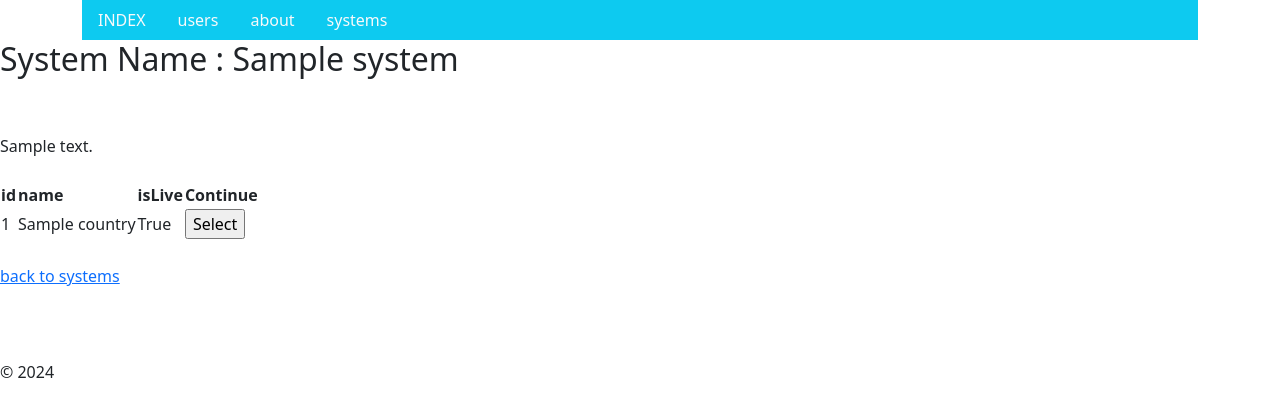
After one commit to nopeson/AR, a Django app: page /systems/1 in a window 1280 px wide. The commit adds this page. Shown: the top 417 px of the page. Run offline with Django 5.2, Linux system fonts and the light colour scheme; tables that the repository leaves empty hold one stand-in row (values such as "Sample post"); some libraries are stand-ins or nearby versions.

Commit message:
system -> country done

```diff
--- a/AccessReview/ARapp/models/__init__.py
+++ b/AccessReview/ARapp/models/__init__.py
@@ -5,3 +5,8 @@ from .model_Countries import Country
 from .model_R_ReviewList import R_ReviewList
 from .model_R_ReviewOptions import R_ReviewResponseOptions
 from .model_R_ReviewType import R_ReviewType
+
+#TABLEs import - for django_tables2 lib
+from .model_Users import UsersTable
+from .model_Systems import SystemsTable
+from .model_Countries import CountryTable
--- a/AccessReview/ARapp/models/model_Countries.py
+++ b/AccessReview/ARapp/models/model_Countries.py
@@ -1,9 +1,30 @@
 from django.db import models
+import django_tables2 as tables
 import datetime
+
+
+
 
 class Country(models.Model):
     countryName = models.CharField(max_length=255)
     isLive = models.BooleanField()
+
+    def __str__(self):
+        """Returns a string representation of a message."""
+        return self.countryName
+
+
+
+class CountryTable(tables.Table):
+    class Meta:
+        model = Country
+        template_name = "django_tables2/bootstrap.html"
+        fields = ("countryName", "isLive", )
+
+    # Select = tables.TemplateColumn('''
+    #                                 <a href="/systems/{{ record.id }}">Select</a>
+    #                                 <a href="/schedule/delete_schedule/{{ record.id }}"
+    #                                     onclick="return confirm('Are you sure you want to delete this?')">on click test</a>''')
 
 
 
--- a/AccessReview/ARapp/models/model_Systems.py
+++ b/AccessReview/ARapp/models/model_Systems.py
@@ -1,10 +1,36 @@
 from django.db import models
+import django_tables2 as tables
 import datetime
+
+from .model_Countries import Country
 
 class Systems(models.Model):
     systemName = models.CharField(max_length=255)
     criticality = models.CharField(max_length=255)
-    country = models.CharField(max_length=255)
+    systemDescription = models.TextField(null=True)
+    #country = models.CharField(max_length=255)
+    country = models.ManyToManyField(Country)
+
+
+
+    def __str__(self):
+        """Returns a string representation of a system."""
+        return self.systemName
+
+
+class SystemsTable(tables.Table):
+    class Meta:
+        model = Systems
+        template_name = "django_tables2/bootstrap.html"
+        fields = ("systemName", "criticality", "country.countryName", )
+    ##TODO modify to pull data based on selected system
+    Select = tables.TemplateColumn('''
+                                    <a href="/systems/{{ record.id }}">Select</a>
+                                    <a href="/schedule/delete_schedule/{{ record.id }}"
+                                        onclick="return confirm('Are you sure you want to delete this?')">on click test</a>''')
+
+
+
 
 #Table Systems{
 #  id integer [primary key]
--- /dev/null
+++ b/AccessReview/ARapp/templates/ARapp/Systems_detail.html
@@ -0,0 +1,57 @@
+{% extends "ARapp/layout.html" %}
+{% load django_tables2 %}
+
+
+{% block title %}
+    System's detail
+{% endblock title %}
+
+
+{% block body_content%}
+<h2> System Name :  {{system.systemName}} </h2>  <br />
+<br />
+
+{{system.systemDescription}}
+
+<br />
+<br />
+{% comment %} {% render_table system.country.all %} {% endcomment %}
+{% if system.country.all %}
+        <table class="country_list">
+            <thead>
+            <tr>
+                <th>id</th>
+                <th>name</th>
+                <th>isLive</th>
+                <th>Continue</th>
+            </tr>
+            </thead>
+            <tbody>
+            {% for country in system.country.all %}
+                <tr>
+                    <td>{{ country.id }}</td>
+                    <td>{{ country.countryName }}</td>
+                    <td>{{ country.isLive }}</td>
+                    <td>
+                        <form action="{% url 'ARapp:temp_rev' %}" method="post">
+                            {% csrf_token %}
+                            <input type="submit" value="Select" />
+                            {% comment %} <a href="{% url 'ARapp:temp_rev' %}">Select</a> {% endcomment %}
+                            <input type="hidden" name="countryID" value={{ country.id }}>
+                            <input type="hidden" name="systemID" value={{ system.id }}>
+                        </form>
+
+                    </td>
+
+                </tr>
+            {% endfor %}
+            </tbody>
+        </table>
+    {% else %}
+        <p>No systems have been logged.</p>
+    {% endif %}
+<br />
+
+<a href="{% url 'ARapp:systems' %}">back to systems</a>
+
+{% endblock body_content%}
--- a/AccessReview/ARapp/templates/ARapp/layout.html
+++ b/AccessReview/ARapp/templates/ARapp/layout.html
@@ -15,13 +15,18 @@
         <div class="container">
             <ul class="nav bg-info">
             <li class="nav-item">
-                <a class="nav-link link-light" href="/ARapp">HOME</a>
+                {% comment %} potrebuje url appName:name z urlpatters z urls.py {% endcomment %}
+                <a class="nav-link link-light" href="{% url 'ARapp:index' %}">INDEX</a>
             </li>
             <li class="nav-item">
-                <a class="nav-link link-light" href="/ARapp/users">users</a>
+                {% comment %} <a class="nav-link link-light" href="/users">users</a> {% endcomment %}
+                <a class="nav-link link-light" href="{% url 'ARapp:all_users' %}">users</a>
             </li>
             <li class="nav-item">
-                <a class="nav-link link-light" href="/ARapp/about">about</a>
+                <a class="nav-link link-light" href="{% url 'ARapp:about' %}">about</a>
+                </li>
+            <li class="nav-item">
+                <a class="nav-link link-light" href="{% url 'ARapp:systems' %}">systems</a>
                 </li>
             </ul>
         </div>
--- a/AccessReview/ARapp/urls.py
+++ b/AccessReview/ARapp/urls.py
@@ -1,4 +1,5 @@
-from django.urls import path
+from django.urls import path, include
+from django.contrib import admin
 
 from . import views
 
@@ -6,9 +7,15 @@ app_name = "ARapp"
 urlpatterns = [
     # ex: /ARapp/
     #path("", views.home, name="index")
-    path("", views.index, name="index"),
-    path("users/", views.IndexView.as_view(), name="all_users"),
+    path("index/", views.index, name="index"),
+    path("users/", views.UsersListView.as_view(), name="all_users"),
     path("about/", views.about, name="about"),
+    path("systems/", views.SystemsListView.as_view(), name="systems"),
+    path("systems/<int:pk>", views.SystemDetailView.as_view(), name="system_detail"),
+    path("systems/<int:pk>/countries/", views.CountryListView.as_view(), name="system_country_view"),
+    path("temp_review/", views.temp_review, name="temp_rev")
+
+    # path("systems/", views.systems, name="systems"),
     #path("<int:pk>/", views.DetailView.as_view(), name="detail"),
     #path("<int:pk>/results/", views.ResultsView.as_view(), name="results"),
     #path("<int:question_id>/vote/", views.vote, name="vote"),
--- a/AccessReview/ARapp/views.py
+++ b/AccessReview/ARapp/views.py
@@ -5,7 +5,11 @@ from django.http import Http404
 from django.urls import reverse
 from django.views import generic
 
-from .models import Users
+import django_tables2 as tables
+
+from .models import Users, UsersTable
+from .models import Systems, SystemsTable
+from .models import Country, CountryTable
 # Create your views here.
 
 
@@ -15,19 +19,59 @@ def index(request):
 def about(request):
     return render(request, "ARapp/about.html")
 
+def temp_review(request):
+    if request.method == 'POST':
+        post_coutryID= request.POST["countryID"]
+        post_systemID = request.POST["systemID"]
+        dict = {
+            'country': request.POST["countryID"],
+            'system': request.POST["systemID"]
+        }
+    return render(request, "ARapp/temp_review.html", dict)
+# def systems(request):
+#     all_systems = Systems.objects.all()
+#     context = {"all_systems" : all_systems}
+#     return render(request, "ARapp/systems.html", context)
 
 
-class IndexView(generic.ListView):
+class UsersListView(tables.SingleTableView):
+    model = Users
+    table_class = UsersTable
+    # queryset = Users.objects.all()
+    context_object_name = "user_list"
     template_name = "ARapp/users.html"
-    context_object_name = "user_list"
-    data = Users.objects.all()
 
-    def get_queryset(self):
+class SystemsListView(tables.SingleTableView):
+    model = Systems
+    table_class = SystemsTable
+    context_object_name = "all_systems"
+    template_name = "ARapp/systems.html"
 
-        data = Users.objects.all()
-        return data
+    ##TODO throughput tabulka - systems_country - read from that (maybe)
+
+    # print(model.country.countryName)
+    # print("aaa")
+    # def get_queryset(self):
+    #     """Return distinct systems"""
+    #     return Systems.objects.all().values('systemName').distinct()
+
+class SystemDetailView(generic.DetailView):
+    model = Systems
+    context_object_name = "system"
+    # system_countries = Systems.objects.filter(systemName__iexact="Ledger")
+    # context = {
+    #     "systems_country_list":system_countries,
+    # }
+    # print(system_countries)
+
+    #by defualt uses template_name = "ARapp/Systems_detail.html"
 
 
+class CountryListView(tables.SingleTableView):
+    model = Country
+    table_class = CountryTable
+    context_object_name = "countries_for_system"
+    template_name = "ARapp/systems_countries.html"
 
 
 """
--- a/AccessReview/AccessReview/urls.py
+++ b/AccessReview/AccessReview/urls.py
@@ -18,6 +18,7 @@ from django.contrib import admin
 from django.urls import path, include
 
 urlpatterns = [
-    path('ARapp/', include('ARapp.urls')),
+    # path('ARapp/', include('ARapp.urls')),
+    path('', include('ARapp.urls')),
     path('admin/', admin.site.urls),
 ]
```
Also changed, not shown: AccessReview/ARapp/models/model_Users.py (+9 -0 lines), AccessReview/ARapp/templates/ARapp/detail.html (deleted, +0 -9 lines), AccessReview/ARapp/templates/ARapp/systems.html (added, +44 -0 lines), AccessReview/ARapp/templates/ARapp/temp_review.html (added, +10 -0 lines), AccessReview/ARapp/templates/ARapp/users.html (+2 -20 lines), AccessReview/ARapp/migrations/0008_remove_systems_country_systems_country.py (added), AccessReview/ARapp/migrations/0009_remove_systems_country_country_system.py (added), AccessReview/ARapp/migrations/0010_remove_country_system_systems_country.py (added), AccessReview/ARapp/migrations/0011_systems_systemdescription.py (added).
